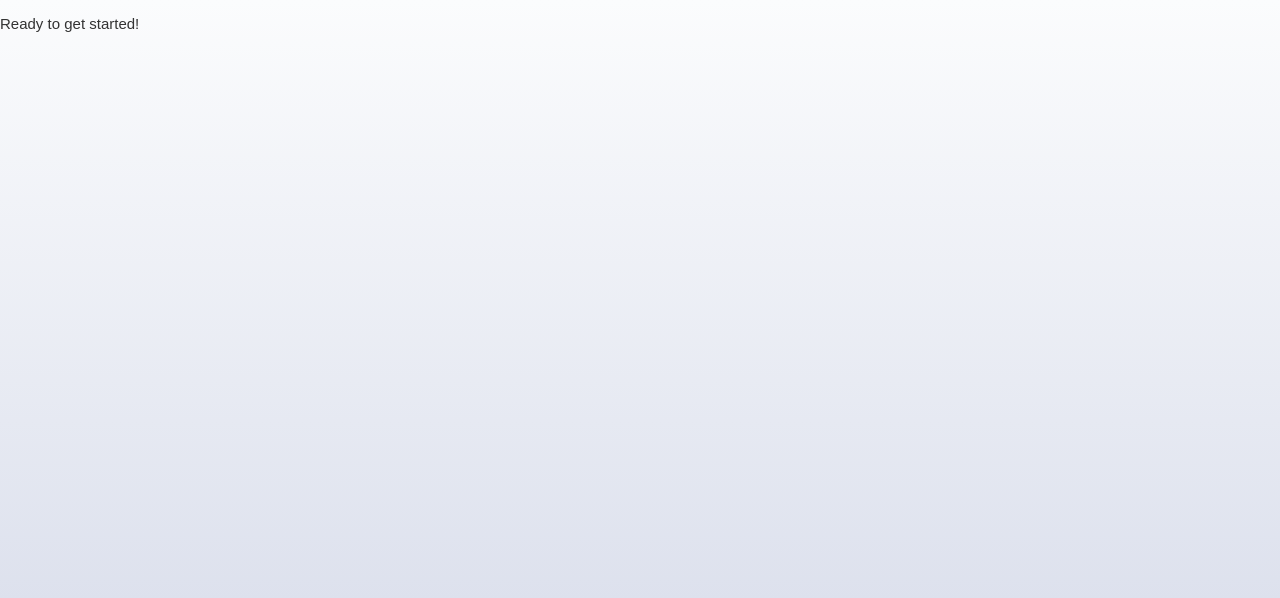
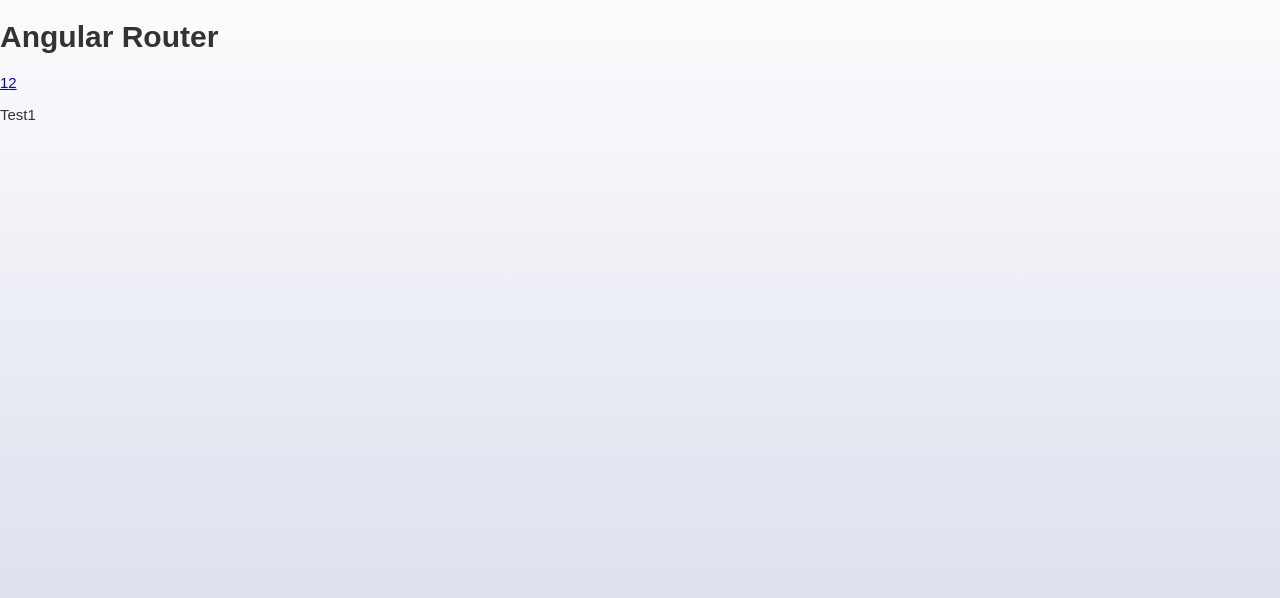
Before and after one commit to DoganKaraarslan/PRODUCTION-CHAIN, an Angular app in the folder übung3/client/: page /test1 in a window 1280 px wide. Shown: the top 598 px of the page. Built offline with nearby package versions, Linux system fonts and the light colour scheme; what @swimlane/ngx-charts would draw is missing.

Commit message:
Test-Routings hinzugefügt

```diff
--- a/übung3/client/src/app/app.module.ts
+++ b/übung3/client/src/app/app.module.ts
@@ -5,9 +5,25 @@ import {BrowserAnimationsModule} from '@angular/platform-browser/animations';
 import {FormsModule} from '@angular/forms';
 import {NgxChartsModule} from '@swimlane/ngx-charts';
 
-import {AppComponent, AvailableDeviceComponent, DiagramComponent} from './components';
+import {AppComponent, AvailableDeviceComponent, DiagramComponent, Test1Component, Test2Component} from './components';
 import {DiagramService} from './services';
 import {MaxValidator, MinValidator} from './validators';
+
+import { RouterModule, Routes } from '@angular/router';
+
+
+
+const appRoutes: Routes = [
+  {
+    path: 'test1',
+    component: Test1Component
+  },
+  { path: 'test2',
+    component: Test2Component,
+  }
+];
+
+
 
 @NgModule({
   imports: [
@@ -15,12 +31,18 @@ import {MaxValidator, MinValidator} from './validators';
     BrowserAnimationsModule,
     FormsModule,
     HttpClientModule,
-    NgxChartsModule
+    NgxChartsModule,
+    RouterModule.forRoot(
+        appRoutes,
+        { enableTracing: true } // <-- debugging purposes only
+    )
   ],
   declarations: [
     AppComponent,
     AvailableDeviceComponent,
     DiagramComponent,
+    Test1Component,
+    Test2Component,
     MaxValidator,
     MinValidator
   ],
--- a/übung3/client/src/app/components/app/app.component.html
+++ b/übung3/client/src/app/components/app/app.component.html
@@ -1,2 +1,9 @@
 <!-- TODO Implement basic HTML structure here -->
-<p>Ready to get started!</p>
+
+
+  <h1>Angular Router</h1>
+  <nav>
+    <a routerLink="/test1" routerLinkActive="active">1</a>
+    <a routerLink="/test2" routerLinkActive="active">2</a>
+  </nav>
+  <router-outlet></router-outlet>
--- a/übung3/client/src/app/components/index.ts
+++ b/übung3/client/src/app/components/index.ts
@@ -2,3 +2,5 @@ export * from './app/app.component';
 
 export * from './available-device/available-device.component';
 export * from './diagram/diagram.component';
+export * from './test2/test2.component';
+export * from './test1/test1.component';
--- /dev/null
+++ b/übung3/client/src/app/components/test1/test1.component.html
@@ -0,0 +1 @@
+<p>Test1</p>
--- /dev/null
+++ b/übung3/client/src/app/components/test2/test2.component.html
@@ -0,0 +1 @@
+<p>Test2</p>
```
Also changed, not shown: übung3/client/src/app/components/test1/test1.component.ts (added, +8 -0 lines), übung3/client/src/app/components/test2/test2.component.ts (added, +8 -0 lines).
